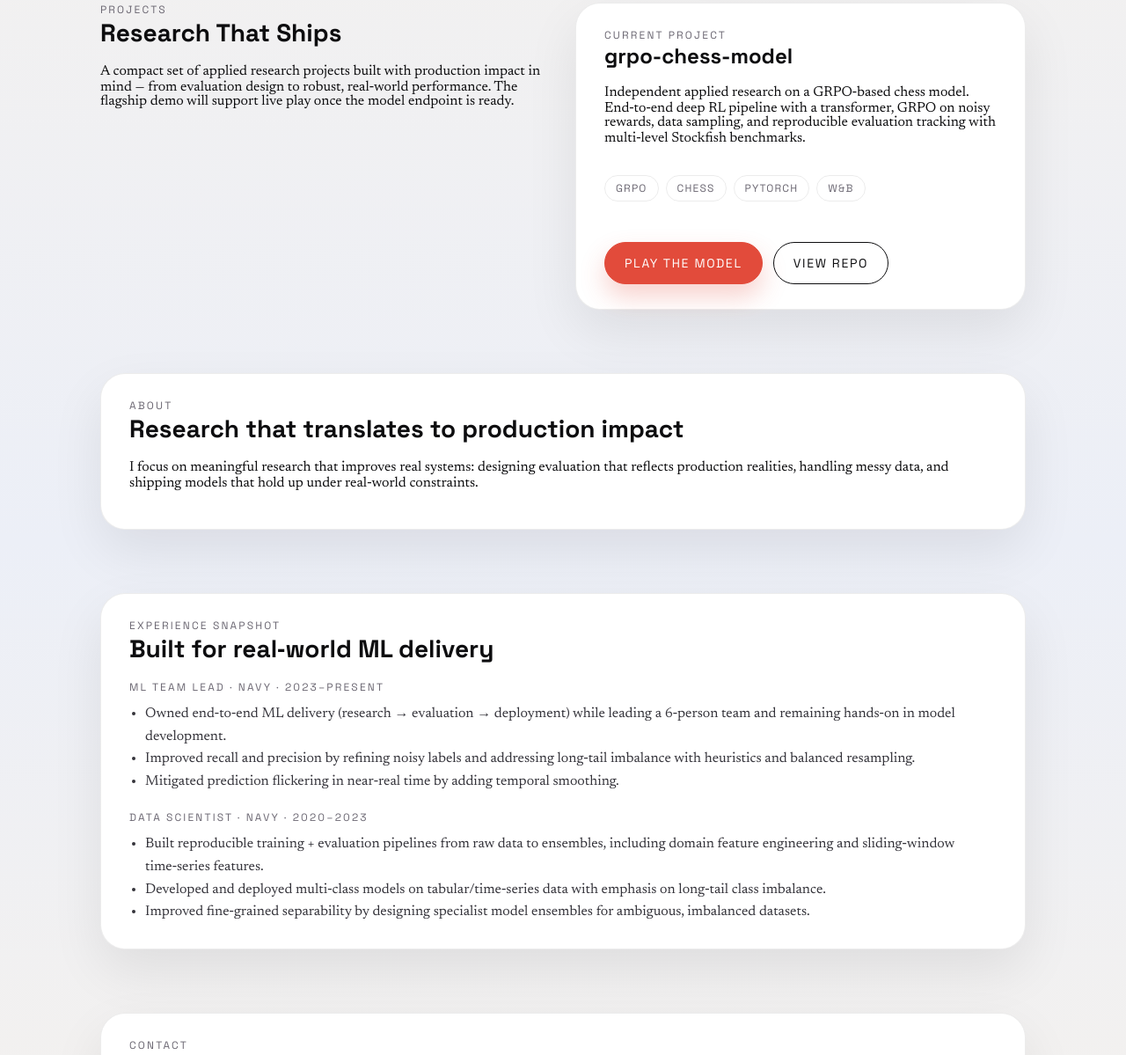
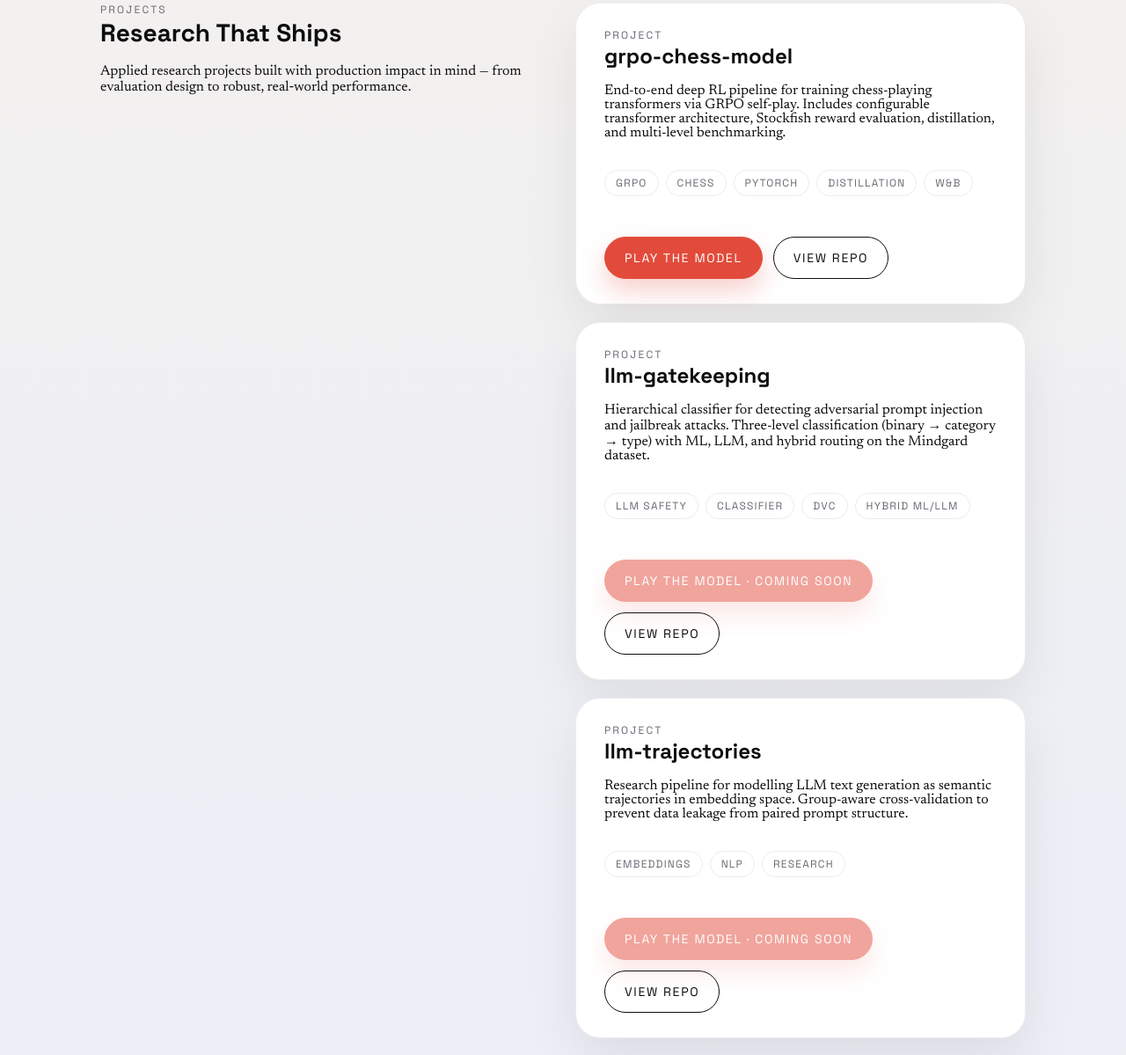
Before and after one commit to noamdwc/personal-website, an Astro site: page / in a window 1280 px wide. Shown: the part 659-1858 px from the top of the page at 88% size. Built offline with nearby package versions, Linux system fonts and the light colour scheme; Astro itself is replaced by a stand-in of ours.

Commit message:
feat: add llm-gatekeeping and llm-trajectories projects, update chess summary
- Update grpo-chess-model summary and tags (added Distillation)
- Promote llm-gatekeeping from hidden upcoming section to projects
- Add llm-trajectories as new project
- Remove upcoming section from data and template
- Make project card eyebrow generic
- Update projects intro text

```diff
--- a/src/data/profile.json
+++ b/src/data/profile.json
@@ -35,20 +35,43 @@
       ]
     }
   ],
-  "upcoming": {
-    "visible": false,
-    "title": "llm-gatekeeping",
-    "summary": "Using an LLM‑as‑classifier to detect jailbreak attacks and gate unsafe prompts before they reach models.",
-    "tags": ["LLM Safety", "Classifier", "Security"]
-  },
   "playApiBase": "https://noamdwc-grpo-chess-api.hf.space",
   "projects": [
     {
       "title": "grpo-chess-model",
-      "summary": "Independent applied research on a GRPO‑based chess model. End‑to‑end deep RL pipeline with a transformer, GRPO on noisy rewards, data sampling, and reproducible evaluation tracking with multi‑level Stockfish benchmarks.",
-      "tags": ["GRPO", "Chess", "PyTorch", "W&B"],
+      "summary": "End-to-end deep RL pipeline for training chess-playing transformers via GRPO self-play. Includes configurable transformer architecture, Stockfish reward evaluation, distillation, and multi-level benchmarking.",
+      "tags": [
+        "GRPO",
+        "Chess",
+        "PyTorch",
+        "Distillation",
+        "W&B"
+      ],
       "repo": "https://github.com/noamdwc/grpo_chess/",
       "playUrl": "/play",
+      "status": "live"
+    },
+    {
+      "title": "llm-gatekeeping",
+      "summary": "Hierarchical classifier for detecting adversarial prompt injection and jailbreak attacks. Three-level classification (binary → category → type) with ML, LLM, and hybrid routing on the Mindgard dataset.",
+      "tags": [
+        "LLM Safety",
+        "Classifier",
+        "DVC",
+        "Hybrid ML/LLM"
+      ],
+      "repo": "https://github.com/noamdwc/llm-gatekeeping/",
+      "status": "live"
+    },
+    {
+      "title": "llm-trajectories",
+      "summary": "Research pipeline for modelling LLM text generation as semantic trajectories in embedding space. Group-aware cross-validation to prevent data leakage from paired prompt structure.",
+      "tags": [
+        "Embeddings",
+        "NLP",
+        "Research"
+      ],
+      "repo": "https://github.com/noamdwc/llm-trajectories/",
       "status": "live"
     }
   ]
--- a/src/pages/index.astro
+++ b/src/pages/index.astro
@@ -2,7 +2,7 @@
 import profile from "../data/profile.json";
 import "../styles/global.css";
 
-const { name, title, summary, email, github, about, skills, experience, upcoming, projects } = profile;
+const { name, title, summary, email, github, about, skills, experience, projects } = profile;
 ---
 <!doctype html>
 <html lang="en">
@@ -47,16 +47,15 @@ const { name, title, summary, email, github, about, skills, experience, upcoming
             <div class="eyebrow">Projects</div>
             <h2>Research That Ships</h2>
             <p>
-              A compact set of applied research projects built with production impact in mind —
-              from evaluation design to robust, real‑world performance. The flagship demo will
-              support live play once the model endpoint is ready.
+              Applied research projects built with production impact in mind —
+              from evaluation design to robust, real‑world performance.
             </p>
           </div>
           <div class="projects">
             {projects?.map((project) => (
               <article class="card project">
                 <div>
-                  <div class="eyebrow">Current Project</div>
+                  <div class="eyebrow">Project</div>
                   <h3 class="project-title">{project.title}</h3>
                   <p>{project.summary}</p>
                 </div>
@@ -118,20 +117,7 @@ const { name, title, summary, email, github, about, skills, experience, upcoming
         </div>
       </section>
 
-      {upcoming?.visible ? (
-        <section id="upcoming" class="section" style="--delay: 5">
-          <div class="card">
-            <div class="eyebrow">Upcoming</div>
-            <h2>{upcoming.title}</h2>
-            <p>{upcoming.summary}</p>
-            <div class="tags" style="margin-top: 16px;">
-              {upcoming.tags?.map((tag) => (
-                <span class="tag">{tag}</span>
-              ))}
-            </div>
-          </div>
-        </section>
-      ) : null}
+
 
       <section id="contact" class="section" style="--delay: 6">
         <div class="card contact-card">
```
